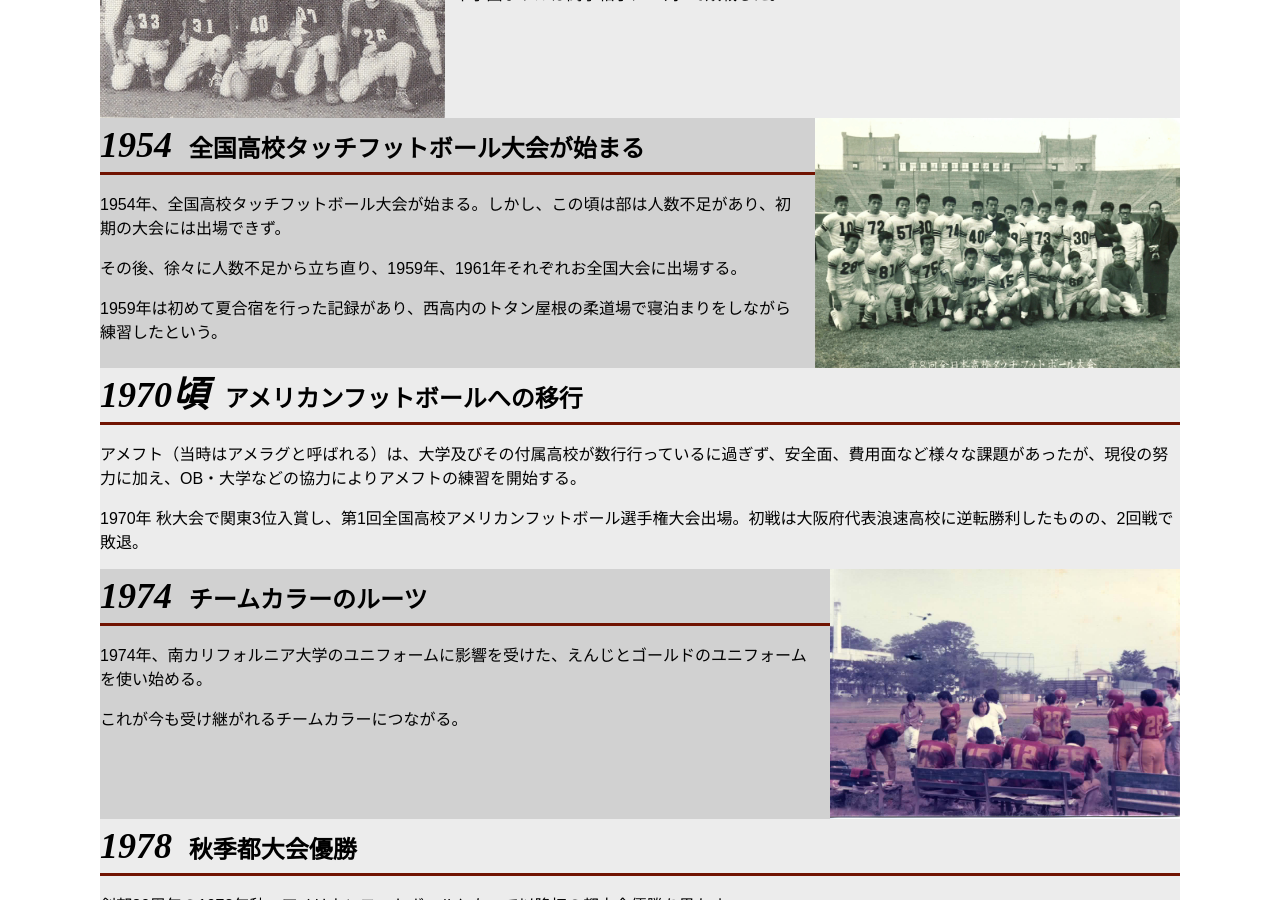
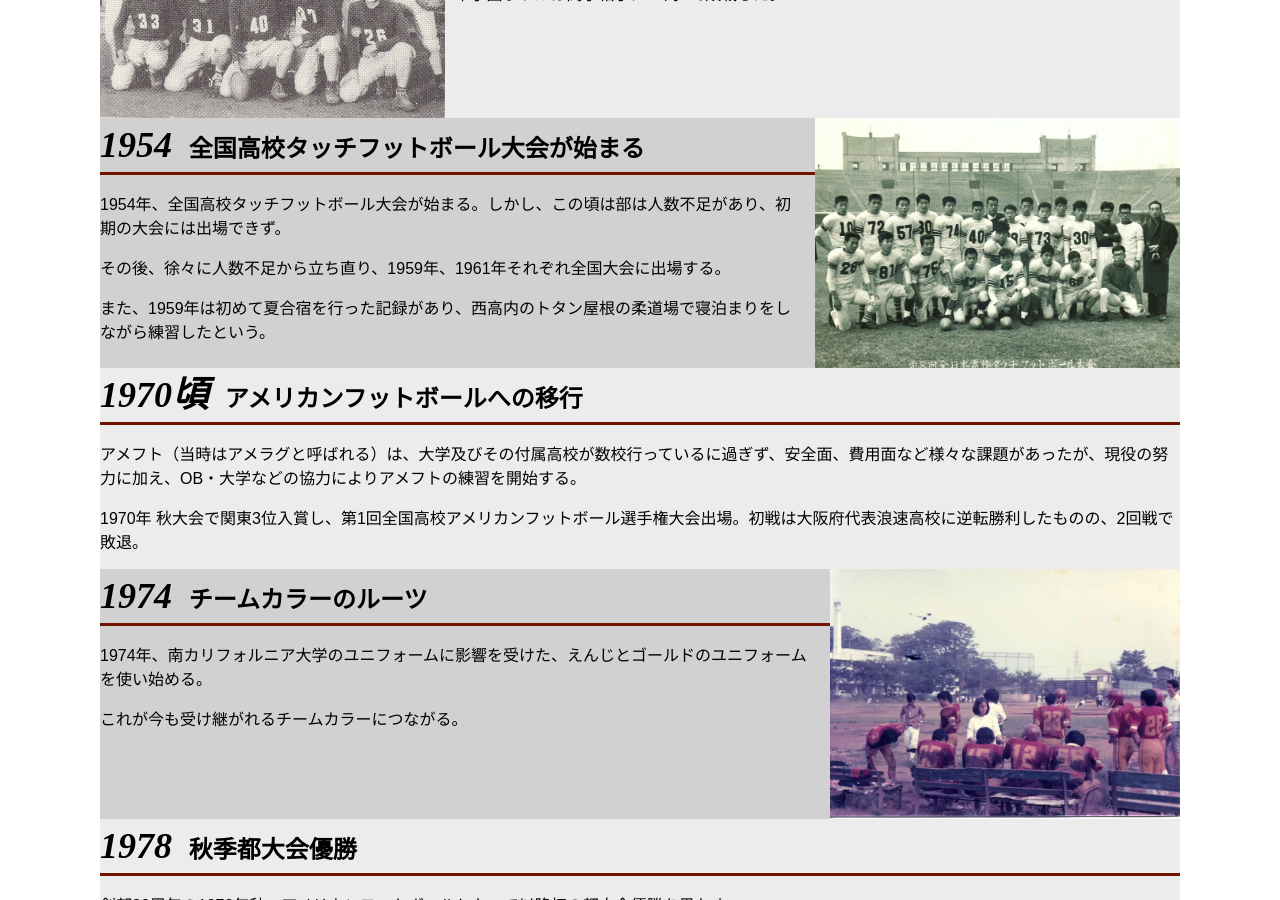
Before and after one commit to numa72/nishi-owls, a Jekyll site: the page built from team/history.html, in a window 1280 px wide and 900 px high, scrolled down 699 px. Built offline with Jekyll 4.4.1, drawn with Linux system fonts in a browser that asks for light colours; some web fonts are replaced.

Commit message:
tweak some sentences

```diff
--- a/team/history.html
+++ b/team/history.html
@@ -51,10 +51,10 @@ title: OWLSの歴史
             1954年、全国高校タッチフットボール大会が始まる。しかし、この頃は部は人数不足があり、初期の大会には出場できず。
         </p>
         <p>
-            その後、徐々に人数不足から立ち直り、1959年、1961年それぞれお全国大会に出場する。
+            その後、徐々に人数不足から立ち直り、1959年、1961年それぞれ全国大会に出場する。
         </p>
         <p>
-            1959年は初めて夏合宿を行った記録があり、西高内のトタン屋根の柔道場で寝泊まりをしながら練習したという。
+            また、1959年は初めて夏合宿を行った記録があり、西高内のトタン屋根の柔道場で寝泊まりをしながら練習したという。
         </p>
     </div>
 </div>
@@ -66,7 +66,7 @@ title: OWLSの歴史
 
     <div class="team-history-content">
         <p>
-            アメフト（当時はアメラグと呼ばれる）は、大学及びその付属高校が数行行っているに過ぎず、安全面、費用面など様々な課題があったが、現役の努力に加え、OB・大学などの協力によりアメフトの練習を開始する。
+            アメフト（当時はアメラグと呼ばれる）は、大学及びその付属高校が数校行っているに過ぎず、安全面、費用面など様々な課題があったが、現役の努力に加え、OB・大学などの協力によりアメフトの練習を開始する。
         </p>
         <p>
             1970年 秋大会で関東3位入賞し、第1回全国高校アメリカンフットボール選手権大会出場。初戦は大阪府代表浪速高校に逆転勝利したものの、2回戦で敗退。
--- a/team/index.html
+++ b/team/index.html
@@ -17,7 +17,7 @@ title: About the team
             PRIDE OF NISHI
         </div>
         <div class="about-detail">
-            都立西高校アメリカンフットボール部 OWLS の紹介
+            チームの理念
         </div>
         <div class="about-link">
             <a href="/team/about.html">MORE</a>
```
